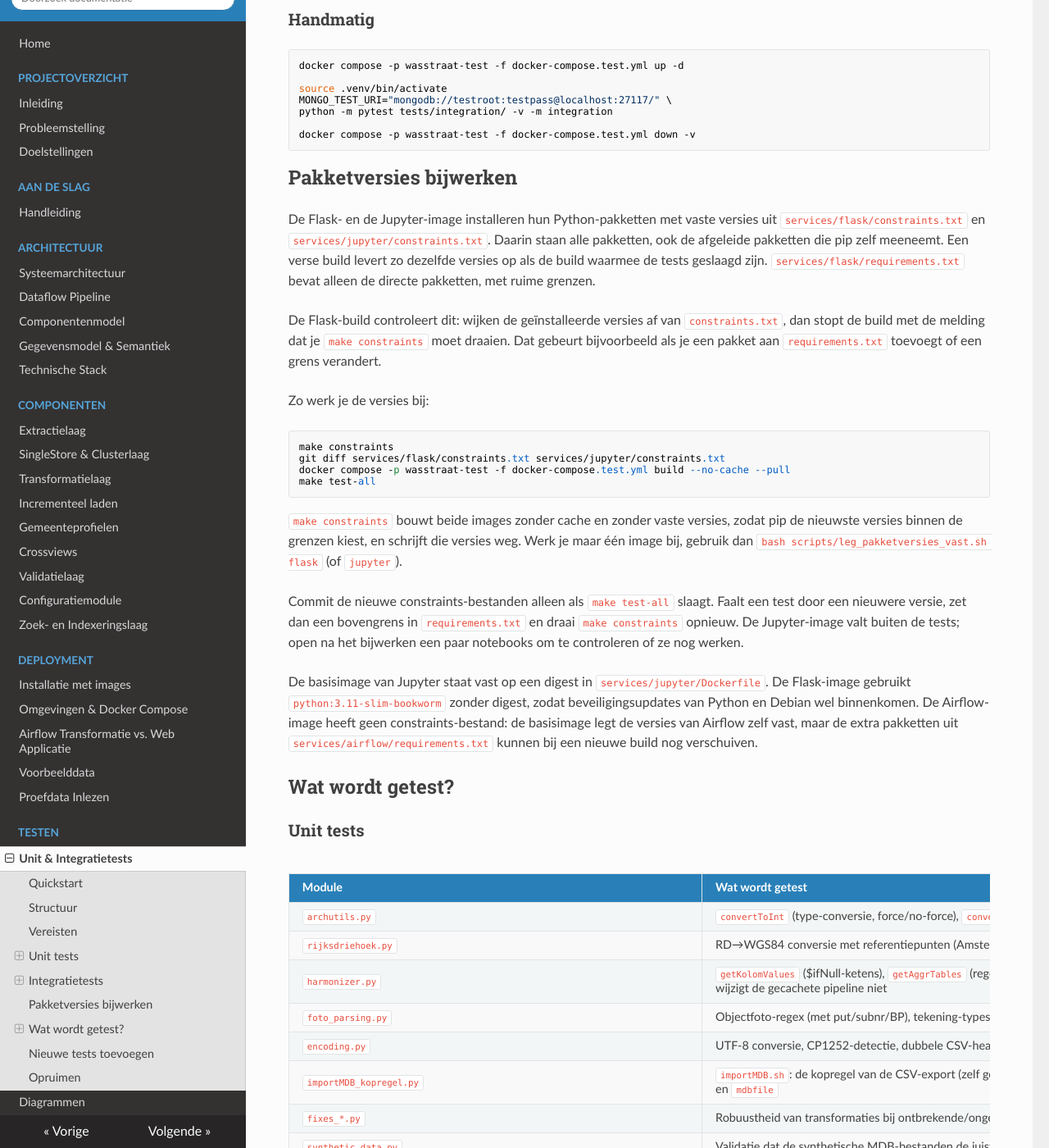
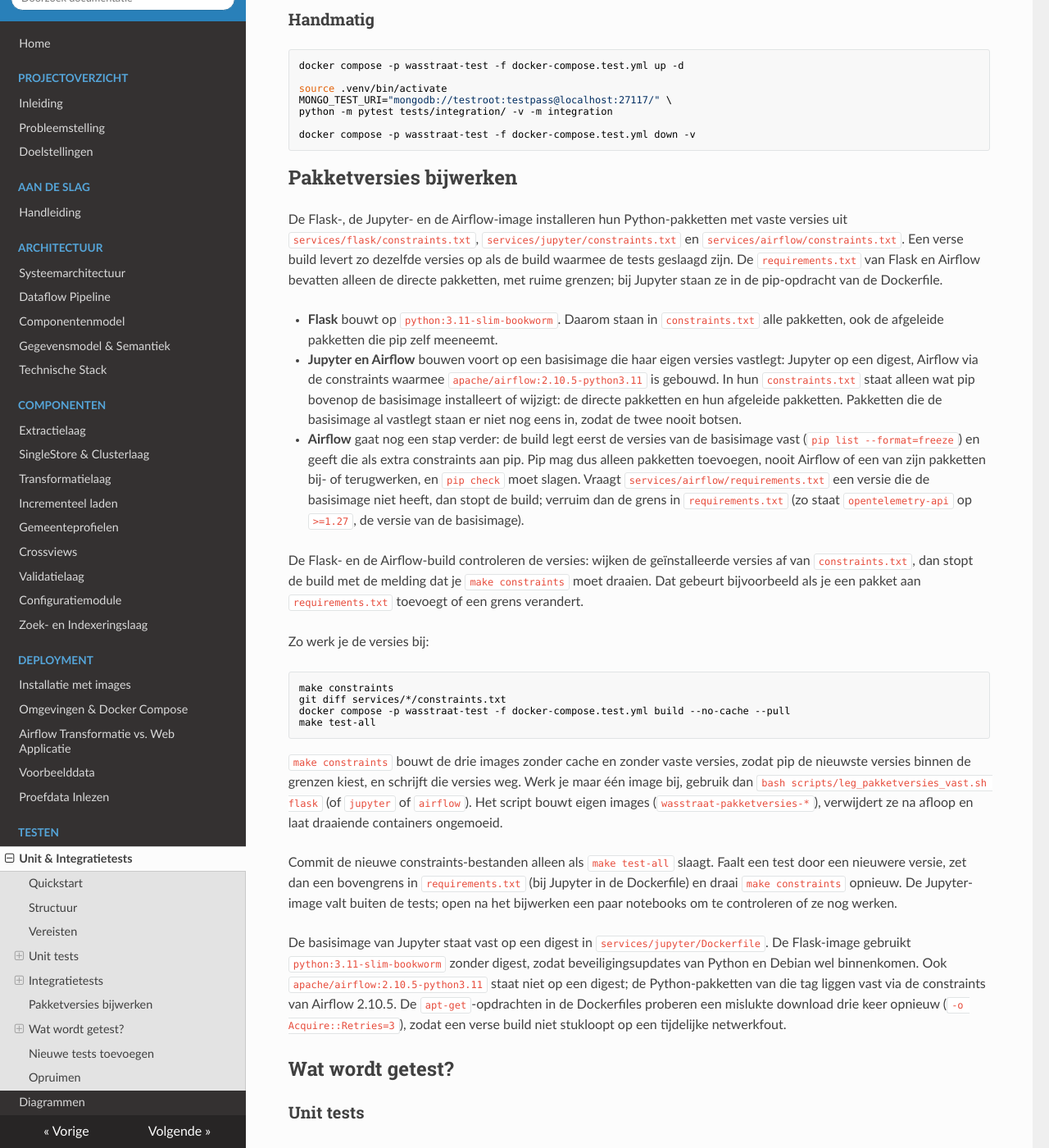
Before and after one commit to brienen/wasstraat_archeologische_data, an MkDocs documentation site: the page built from docs/testen.md, in a window 1280 px wide and 1400 px high, scrolled down 4046 px. Shown: the whole window at 82% size. Built offline with MkDocs 1.6.1, drawn with Linux system fonts in a browser that asks for light colours; nearby versions of some CDN libraries; some of the changed text lies outside the part shown.

Commit message:
Airflow-image: pakketversies vastgelegd en apt-retries (#80)
De Airflow-image installeerde de extra pakketten zonder vaste versies, zodat
een verse build andere versies kon krijgen dan de geteste; pip wijzigde
daarbij zelfs pakketten van de basisimage (opentelemetry, protobuf,
cloudpickle), met pip check-conflicten als gevolg.

- services/airflow/Dockerfile: de freeze van de basisimage geldt als
  constraints, zodat pip alleen kan toevoegen; wat requirements.txt toevoegt
  ligt vast in services/airflow/constraints.txt (27 pins); de build stopt
  als een vastgelegde versie ontbreekt en draait pip check
- services/airflow/requirements.txt: opentelemetry-api>=1.27 (de versie van
  de basisimage; de pipeline gebruikt het niet zelf)
- scripts/leg_pakketversies_vast.sh en make constraints: ook Airflow
- apt-get met -o Acquire::Retries=3 en curl --retry 3 in de Dockerfiles van
  airflow, flask en jupyter
- docs/testen.md, docs/aan-de-slag.md en projectinstructies bijgewerkt;
  tests/unit/test_pakketversies.py bewaakt de constraints-bestanden

Getest: verse build van de airflow-test-image met pip check schoon,
make integration (75 + 21 geslaagd), 1206 unit tests.

````diff
--- a/docs/testen.md
+++ b/docs/testen.md
@@ -141,7 +141,7 @@ python -m pytest tests/integration/test_incremental_synthetic_data.py -v -s
 ```
 
 !!! warning "Images worden niet opnieuw gebouwd"
-    `make integration` start de test-containers met de images die al op je machine staan. Wijzigingen in een Dockerfile, in `requirements.txt` of `constraints.txt`, of in `shared/` (die in de Flask-image wordt gekopieerd) zie je pas na een nieuwe build. De Flask-pakketten blijven bij een nieuwe build op de vastgelegde versies (zie [Pakketversies bijwerken](#pakketversies-bijwerken)); die van Airflow kunnen dan wel nieuwer worden. Bouw de images daarom opnieuw na zulke wijzigingen, en zonder cache als je een schone installatie wilt nabootsen:
+    `make integration` start de test-containers met de images die al op je machine staan. Wijzigingen in een Dockerfile, in `requirements.txt` of `constraints.txt`, of in `shared/` (die in de Flask-image wordt gekopieerd) zie je pas na een nieuwe build. De Flask- en Airflow-pakketten blijven bij een nieuwe build op de vastgelegde versies (zie [Pakketversies bijwerken](#pakketversies-bijwerken)). Bouw de images daarom opnieuw na zulke wijzigingen, en zonder cache als je een schone installatie wilt nabootsen:
     ```bash
     docker compose -p wasstraat-test -f docker-compose.test.yml build --no-cache --pull
     ```
@@ -168,24 +168,28 @@ docker compose -p wasstraat-test -f docker-compose.test.yml down -v
 
 ## Pakketversies bijwerken
 
-De Flask- en de Jupyter-image installeren hun Python-pakketten met vaste versies uit `services/flask/constraints.txt` en `services/jupyter/constraints.txt`. Daarin staan alle pakketten, ook de afgeleide pakketten die pip zelf meeneemt. Een verse build levert zo dezelfde versies op als de build waarmee de tests geslaagd zijn. `services/flask/requirements.txt` bevat alleen de directe pakketten, met ruime grenzen.
+De Flask-, de Jupyter- en de Airflow-image installeren hun Python-pakketten met vaste versies uit `services/flask/constraints.txt`, `services/jupyter/constraints.txt` en `services/airflow/constraints.txt`. Een verse build levert zo dezelfde versies op als de build waarmee de tests geslaagd zijn. De `requirements.txt` van Flask en Airflow bevatten alleen de directe pakketten, met ruime grenzen; bij Jupyter staan ze in de pip-opdracht van de Dockerfile.
 
-De Flask-build controleert dit: wijken de geïnstalleerde versies af van `constraints.txt`, dan stopt de build met de melding dat je `make constraints` moet draaien. Dat gebeurt bijvoorbeeld als je een pakket aan `requirements.txt` toevoegt of een grens verandert.
+- **Flask** bouwt op `python:3.11-slim-bookworm`. Daarom staan in `constraints.txt` alle pakketten, ook de afgeleide pakketten die pip zelf meeneemt.
+- **Jupyter en Airflow** bouwen voort op een basisimage die haar eigen versies vastlegt: Jupyter op een digest, Airflow via de constraints waarmee `apache/airflow:2.10.5-python3.11` is gebouwd. In hun `constraints.txt` staat alleen wat pip bovenop de basisimage installeert of wijzigt: de directe pakketten en hun afgeleide pakketten. Pakketten die de basisimage al vastlegt staan er niet nog eens in, zodat de twee nooit botsen.
+- **Airflow** gaat nog een stap verder: de build legt eerst de versies van de basisimage vast (`pip list --format=freeze`) en geeft die als extra constraints aan pip. Pip mag dus alleen pakketten toevoegen, nooit Airflow of een van zijn pakketten bij- of terugwerken, en `pip check` moet slagen. Vraagt `services/airflow/requirements.txt` een versie die de basisimage niet heeft, dan stopt de build; verruim dan de grens in `requirements.txt` (zo staat `opentelemetry-api` op `>=1.27`, de versie van de basisimage).
+
+De Flask- en de Airflow-build controleren de versies: wijken de geïnstalleerde versies af van `constraints.txt`, dan stopt de build met de melding dat je `make constraints` moet draaien. Dat gebeurt bijvoorbeeld als je een pakket aan `requirements.txt` toevoegt of een grens verandert.
 
 Zo werk je de versies bij:
 
 ```bash
 make constraints
-git diff services/flask/constraints.txt services/jupyter/constraints.txt
+git diff services/*/constraints.txt
 docker compose -p wasstraat-test -f docker-compose.test.yml build --no-cache --pull
 make test-all
 ```
 
-`make constraints` bouwt beide images zonder cache en zonder vaste versies, zodat pip de nieuwste versies binnen de grenzen kiest, en schrijft die versies weg. Werk je maar één image bij, gebruik dan `bash scripts/leg_pakketversies_vast.sh flask` (of `jupyter`).
+`make constraints` bouwt de drie images zonder cache en zonder vaste versies, zodat pip de nieuwste versies binnen de grenzen kiest, en schrijft die versies weg. Werk je maar één image bij, gebruik dan `bash scripts/leg_pakketversies_vast.sh flask` (of `jupyter` of `airflow`). Het script bouwt eigen images (`wasstraat-pakketversies-*`), verwijdert ze na afloop en laat draaiende containers ongemoeid.
 
-Commit de nieuwe constraints-bestanden alleen als `make test-all` slaagt. Faalt een test door een nieuwere versie, zet dan een bovengrens in `requirements.txt` en draai `make constraints` opnieuw. De Jupyter-image valt buiten de tests; open na het bijwerken een paar notebooks om te controleren of ze nog werken.
+Commit de nieuwe constraints-bestanden alleen als `make test-all` slaagt. Faalt een test door een nieuwere versie, zet dan een bovengrens in `requirements.txt` (bij Jupyter in de Dockerfile) en draai `make constraints` opnieuw. De Jupyter-image valt buiten de tests; open na het bijwerken een paar notebooks om te controleren of ze nog werken.
 
-De basisimage van Jupyter staat vast op een digest in `services/jupyter/Dockerfile`. De Flask-image gebruikt `python:3.11-slim-bookworm` zonder digest, zodat beveiligingsupdates van Python en Debian wel binnenkomen. De Airflow-image heeft geen constraints-bestand: de basisimage legt de versies van Airflow zelf vast, maar de extra pakketten uit `services/airflow/requirements.txt` kunnen bij een nieuwe build nog verschuiven.
+De basisimage van Jupyter staat vast op een digest in `services/jupyter/Dockerfile`. De Flask-image gebruikt `python:3.11-slim-bookworm` zonder digest, zodat beveiligingsupdates van Python en Debian wel binnenkomen. Ook `apache/airflow:2.10.5-python3.11` staat niet op een digest; de Python-pakketten van die tag liggen vast via de constraints van Airflow 2.10.5. De `apt-get`-opdrachten in de Dockerfiles proberen een mislukte download drie keer opnieuw (`-o Acquire::Retries=3`), zodat een verse build niet stukloopt op een tijdelijke netwerkfout.
 
 ## Wat wordt getest?
 
@@ -204,6 +208,9 @@ De basisimage van Jupyter staat vast op een digest in `services/jupyter/Dockerfi
 | `synthetic_monster_data.py` | Structuur, kolomaantallen, referentiële integriteit en projectverwijzingen van synthetische monsterdata |
 | `fix_monster_projectcds.py` | Projectcode-matching logica voor de monsterdatabase (mocking van MongoDB) |
 | `config_cache.py` | Cache-instellingen uit de echte `shared/config.py` zijn getallen en worden door cachelib geaccepteerd |
+| `wachtwoord_maskeren.py` | `maskeerWachtwoord` (`shared/logutils.py`) voor PostgreSQL-, MongoDB- en Redis-URI's, wachtwoorden met bijzondere tekens, URI's zonder wachtwoord en lege waarden; `shared/database.py`, `shared/fulltext.py` en `loadAll` loggen de verbinding zonder wachtwoord (caplog) |
+| `jupyter_image.py` | De Jupyter-image installeert `roman` (nodig voor de pipelinecode) en een Elasticsearch-client met de hoofd- en minorversie van de server uit `docker-compose.yml`; geen client met een hogere hoofdversie in de Flask- en Jupyter-constraints |
+| `pakketversies.py` | `services/*/constraints.txt` bevatten alleen exacte versies; de Airflow-constraints leggen Airflow zelf niet vast, de Airflow-build houdt de pakketten van de basisimage op hun versie, installeert met constraints, draait `pip check` en controleert de versies; `apt-get` met retries in de Dockerfiles; `make constraints` kent Airflow en raakt geen draaiende containers |
 | `verwerkingsrun.py`, `bronbestanden.py`, `opruimen.py`, `delta_transform.py` | Incrementeel laden: run-document, registratie en delta van bronbestanden, opruimen, delta-transformaties en stabiele sleutels (ook de samengestelde sleutel van artefacten) |
 | `load_incrementeel.py` | Upsert-load (`loadIncrementeel`: upsert, verwijderen, FK-mechaniek, sequence, gebruikerstabellen ongemoeid, tellingen) en de Elasticsearch-delta (`indexTableIncrementeel`) met nagebootste databases |
 
@@ -223,7 +230,7 @@ De basisimage van Jupyter staat vast op een digest in `services/jupyter/Dockerfi
 1. Maak een nieuw bestand aan in `tests/unit/` of `tests/integration/`
 2. Gebruik `pytest.mark.unit` of `pytest.mark.integration` als marker
 3. Gebruik `pytest.mark.delft` voor tests die Delftse data vereisen
-4. De `conftest.py` mockt automatisch `shared.config` en `shared.const`
+4. De `conftest.py` mockt automatisch `shared.config` en laadt de echte `shared.const` en `shared.logutils`
 5. Voor integratietests: gebruik de `mongo_client`, `staging_db` en `analyse_db` fixtures
 
 ## Opruimen
````
Also changed, not shown: Analyse/eisenpakket.md (+2 -3 lines), CLAUDE.md (+1 -1 lines), docs/aan-de-slag.md (+1 -1 lines), 8 other files.
